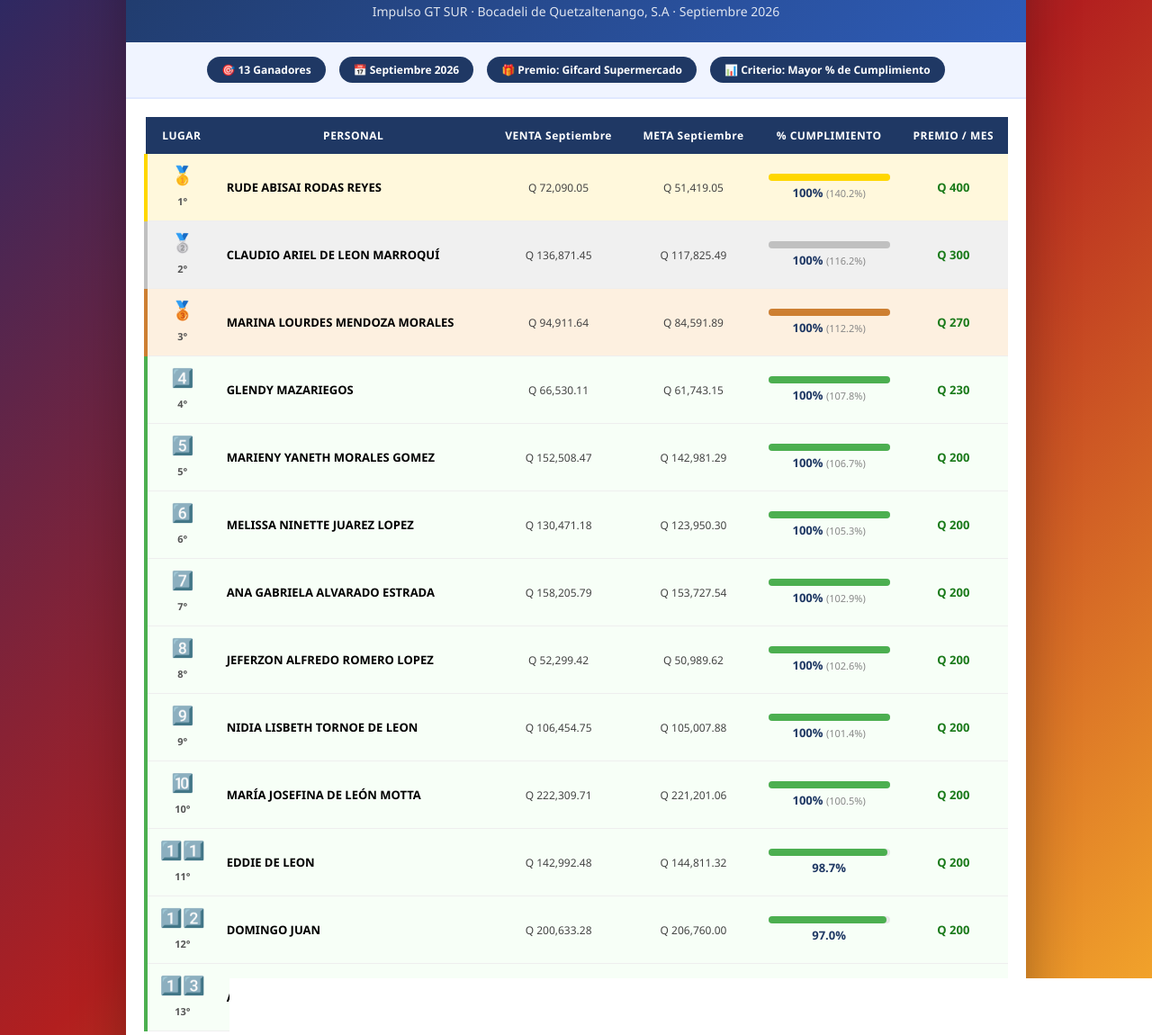
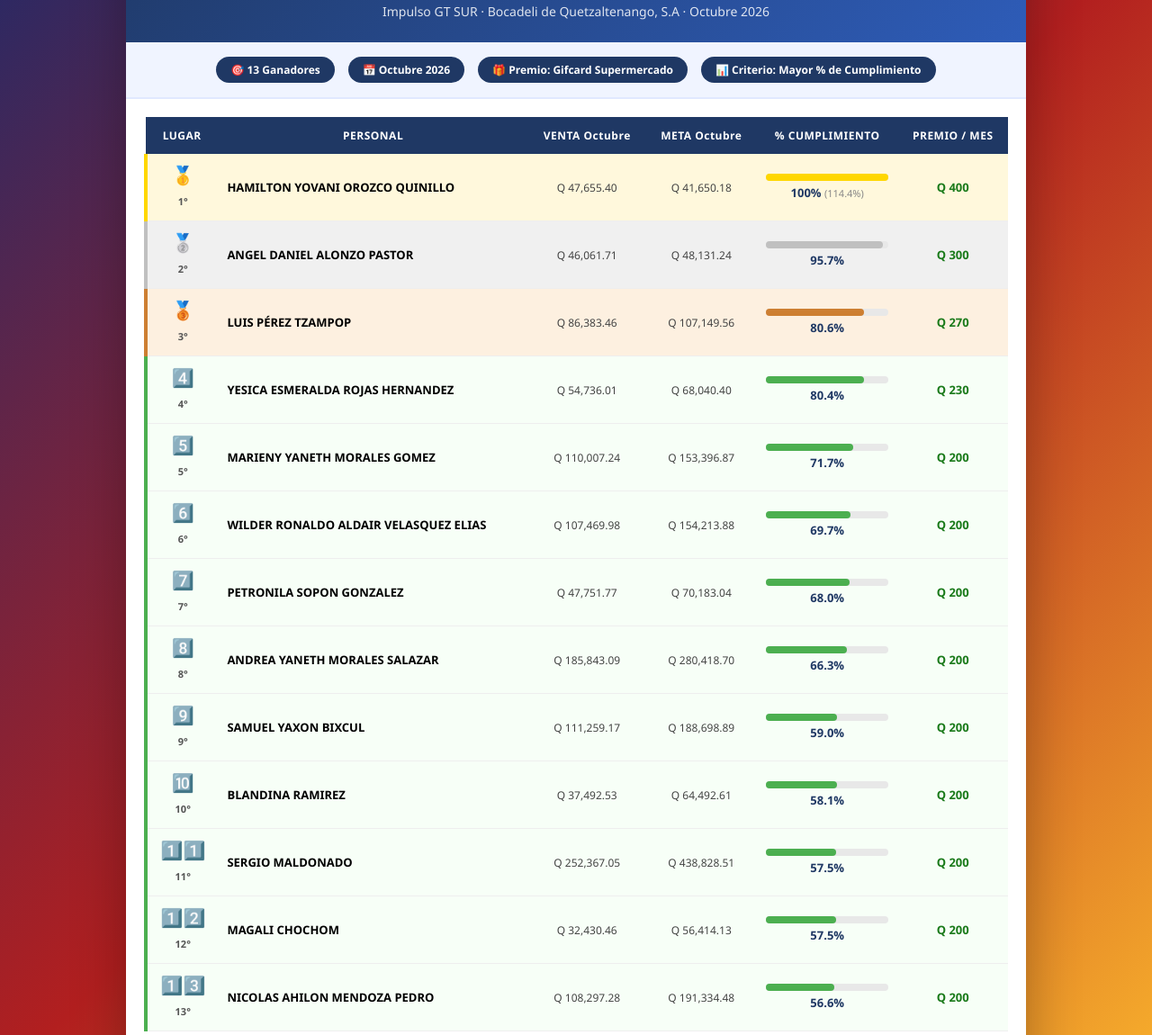
Before and after one commit to jmichelena/IncentivoImpulso, a plain HTML site: page index.html in a window 1280 px wide. Shown: the part 184-1334 px from the top of the page at 90% size. Drawn offline with Linux system fonts and the light colour scheme.

Commit message:
Update index.html

```diff
--- a/index.html
+++ b/index.html
@@ -3,7 +3,7 @@
 <head>
   <meta charset="UTF-8">
   <meta name="viewport" content="width=device-width, initial-scale=1.0">
-  <title>🏆 Ganadores Incentivo Mayoreo - Septiembre 2026 actualizado 22/07</title>
+  <title>🏆 Ganadores Incentivo Mayoreo - Octubre 2026 actualizado 22/07</title>
   <style>
     * { box-sizing: border-box; margin: 0; padding: 0; }
     body {
@@ -81,12 +81,12 @@
     <div class="header">
       <span class="trophy">🏆</span>
       <h1>PLAN INCENTIVO IMPULSADORAS Y COLOCADORES</h1>
-      <p>Impulso GT SUR · Bocadeli de Quetzaltenango, S.A · Septiembre 2026</p>
+      <p>Impulso GT SUR · Bocadeli de Quetzaltenango, S.A · Octubre 2026</p>
     </div>
 
     <div class="badges">
       <span class="badge">🎯 13 Ganadores</span>
-      <span class="badge">📅 Septiembre 2026</span>
+      <span class="badge">📅 Octubre 2026</span>
       <span class="badge">🎁 Premio: Gifcard Supermercado</span>
       <span class="badge">📊 Criterio: Mayor % de Cumplimiento</span>
     </div>
@@ -97,8 +97,8 @@
           <tr>
             <th>LUGAR</th>
             <th>PERSONAL</th>
-            <th>VENTA Septiembre</th>
-            <th>META Septiembre</th>
+            <th>VENTA Octubre</th>
+            <th>META Octubre</th>
             <th>% CUMPLIMIENTO</th>
             <th>PREMIO / MES</th>
           </tr>
@@ -107,170 +107,170 @@
 
         <tr style="background:#FFF8DC; border-left:4px solid #FFD700;">
           <td class="lugar">🥇<br><span class="num-lugar">1°</span></td>
-          <td class="nombre">RUDE ABISAI RODAS REYES</td>
-          <td class="monto">Q 72,090.05</td>
-          <td class="monto">Q 51,419.05</td>
+          <td class="nombre">HAMILTON YOVANI OROZCO QUINILLO</td>
+          <td class="monto">Q 47,655.40</td>
+          <td class="monto">Q 41,650.18</td>
           <td class="pct-cell">
             <div class="bar-wrap">
               <div class="bar" style="width:100%;background:#FFD700;"></div>
             </div>
-            <span class="pct-label">100% <span class='real-pct'>(140.2%)</span></span>
+            <span class="pct-label">100% <span class='real-pct'>(114.4%)</span></span>
           </td>
           <td class="premio">Q 400</td>
         </tr>
         <tr style="background:#F0F0F0; border-left:4px solid #C0C0C0;">
           <td class="lugar">🥈<br><span class="num-lugar">2°</span></td>
-          <td class="nombre">CLAUDIO ARIEL DE LEON MARROQUÍ</td>
-          <td class="monto">Q 136,871.45</td>
-          <td class="monto">Q 117,825.49</td>
+          <td class="nombre">ANGEL DANIEL ALONZO PASTOR</td>
+          <td class="monto">Q 46,061.71</td>
+          <td class="monto">Q 48,131.24</td>
           <td class="pct-cell">
             <div class="bar-wrap">
-              <div class="bar" style="width:100%;background:#C0C0C0;"></div>
+              <div class="bar" style="width:95%;background:#C0C0C0;"></div>
             </div>
-            <span class="pct-label">100% <span class='real-pct'>(116.2%)</span></span>
+            <span class="pct-label">95.7%</span>
           </td>
           <td class="premio">Q 300</td>
         </tr>
         <tr style="background:#FDF0E0; border-left:4px solid #CD7F32;">
           <td class="lugar">🥉<br><span class="num-lugar">3°</span></td>
-          <td class="nombre">MARINA LOURDES MENDOZA MORALES</td>
-          <td class="monto">Q 94,911.64</td>
-          <td class="monto">Q 84,591.89</td>
+          <td class="nombre">LUIS PÉREZ TZAMPOP</td>
+          <td class="monto">Q 86,383.46</td>
+          <td class="monto">Q 107,149.56</td>
           <td class="pct-cell">
             <div class="bar-wrap">
-              <div class="bar" style="width:100%;background:#CD7F32;"></div>
+              <div class="bar" style="width:80%;background:#CD7F32;"></div>
             </div>
-            <span class="pct-label">100% <span class='real-pct'>(112.2%)</span></span>
+            <span class="pct-label">80.6%</span>
           </td>
           <td class="premio">Q 270</td>
         </tr>
         <tr style="background:#F7FFF7; border-left:4px solid #4CAF50;">
           <td class="lugar">4️⃣<br><span class="num-lugar">4°</span></td>
-          <td class="nombre">GLENDY MAZARIEGOS </td>
-          <td class="monto">Q 66,530.11</td>
-          <td class="monto">Q 61,743.15</td>
+          <td class="nombre">YESICA ESMERALDA ROJAS HERNANDEZ</td>
+          <td class="monto">Q 54,736.01</td>
+          <td class="monto">Q 68,040.40</td>
           <td class="pct-cell">
             <div class="bar-wrap">
-              <div class="bar" style="width:100%;background:#4CAF50;"></div>
+              <div class="bar" style="width:80%;background:#4CAF50;"></div>
             </div>
-            <span class="pct-label">100% <span class='real-pct'>(107.8%)</span></span>
+            <span class="pct-label">80.4%</span>
           </td>
           <td class="premio">Q 230</td>
         </tr>
         <tr style="background:#F7FFF7; border-left:4px solid #4CAF50;">
           <td class="lugar">5️⃣<br><span class="num-lugar">5°</span></td>
           <td class="nombre">MARIENY YANETH MORALES GOMEZ</td>
-          <td class="monto">Q 152,508.47</td>
-          <td class="monto">Q 142,981.29</td>
+          <td class="monto">Q 110,007.24</td>
+          <td class="monto">Q 153,396.87</td>
           <td class="pct-cell">
             <div class="bar-wrap">
-              <div class="bar" style="width:100%;background:#4CAF50;"></div>
+              <div class="bar" style="width:71%;background:#4CAF50;"></div>
             </div>
-            <span class="pct-label">100% <span class='real-pct'>(106.7%)</span></span>
+            <span class="pct-label">71.7%</span>
           </td>
           <td class="premio">Q 200</td>
         </tr>
         <tr style="background:#F7FFF7; border-left:4px solid #4CAF50;">
           <td class="lugar">6️⃣<br><span class="num-lugar">6°</span></td>
-          <td class="nombre">MELISSA NINETTE JUAREZ LOPEZ</td>
-          <td class="monto">Q 130,471.18</td>
-          <td class="monto">Q 123,950.30</td>
+          <td class="nombre">WILDER RONALDO ALDAIR VELASQUEZ ELIAS</td>
+          <td class="monto">Q 107,469.98</td>
+          <td class="monto">Q 154,213.88</td>
           <td class="pct-cell">
             <div class="bar-wrap">
-              <div class="bar" style="width:100%;background:#4CAF50;"></div>
+              <div class="bar" style="width:69%;background:#4CAF50;"></div>
             </div>
-            <span class="pct-label">100% <span class='real-pct'>(105.3%)</span></span>
+            <span class="pct-label">69.7%</span>
           </td>
           <td class="premio">Q 200</td>
         </tr>
         <tr style="background:#F7FFF7; border-left:4px solid #4CAF50;">
           <td class="lugar">7️⃣<br><span class="num-lugar">7°</span></td>
-          <td class="nombre">ANA GABRIELA ALVARADO ESTRADA</td>
-          <td class="monto">Q 158,205.79</td>
-          <td class="monto">Q 153,727.54</td>
+          <td class="nombre">PETRONILA SOPON GONZALEZ</td>
+          <td class="monto">Q 47,751.77</td>
+          <td class="monto">Q 70,183.04</td>
           <td class="pct-cell">
             <div class="bar-wrap">
-              <div class="bar" style="width:100%;background:#4CAF50;"></div>
+              <div class="bar" style="width:68%;background:#4CAF50;"></div>
             </div>
-            <span class="pct-label">100% <span class='real-pct'>(102.9%)</span></span>
+            <span class="pct-label">68.0%</span>
           </td>
           <td class="premio">Q 200</td>
         </tr>
         <tr style="background:#F7FFF7; border-left:4px solid #4CAF50;">
           <td class="lugar">8️⃣<br><span class="num-lugar">8°</span></td>
-          <td class="nombre">JEFERZON ALFREDO ROMERO LOPEZ</td>
-          <td class="monto">Q 52,299.42</td>
-          <td class="monto">Q 50,989.62</td>
+          <td class="nombre">ANDREA YANETH MORALES SALAZAR</td>
+          <td class="monto">Q 185,843.09</td>
+          <td class="monto">Q 280,418.70</td>
           <td class="pct-cell">
             <div class="bar-wrap">
-              <div class="bar" style="width:100%;background:#4CAF50;"></div>
+              <div class="bar" style="width:66%;background:#4CAF50;"></div>
             </div>
-            <span class="pct-label">100% <span class='real-pct'>(102.6%)</span></span>
+            <span class="pct-label">66.3%</span>
           </td>
           <td class="premio">Q 200</td>
         </tr>
         <tr style="background:#F7FFF7; border-left:4px solid #4CAF50;">
           <td class="lugar">9️⃣<br><span class="num-lugar">9°</span></td>
-          <td class="nombre">NIDIA LISBETH TORNOE DE LEON</td>
-          <td class="monto">Q 106,454.75</td>
-          <td class="monto">Q 105,007.88</td>
+          <td class="nombre">SAMUEL YAXON BIXCUL</td>
+          <td class="monto">Q 111,259.17</td>
+          <td class="monto">Q 188,698.89</td>
           <td class="pct-cell">
             <div class="bar-wrap">
-              <div class="bar" style="width:100%;background:#4CAF50;"></div>
+              <div class="bar" style="width:58%;background:#4CAF50;"></div>
             </div>
-            <span class="pct-label">100% <span class='real-pct'>(101.4%)</span></span>
+            <span class="pct-label">59.0%</span>
           </td>
           <td class="premio">Q 200</td>
         </tr>
         <tr style="background:#F7FFF7; border-left:4px solid #4CAF50;">
           <td class="lugar">🔟<br><span class="num-lugar">10°</span></td>
-          <td class="nombre">MARÍA JOSEFINA DE LEÓN MOTTA</td>
-          <td class="monto">Q 222,309.71</td>
-          <td class="monto">Q 221,201.06</td>
+          <td class="nombre">BLANDINA RAMIREZ</td>
+          <td class="monto">Q 37,492.53</td>
+          <td class="monto">Q 64,492.61</td>
           <td class="pct-cell">
             <div class="bar-wrap">
-              <div class="bar" style="width:100%;background:#4CAF50;"></div>
+              <div class="bar" style="width:58%;background:#4CAF50;"></div>
             </div>
-            <span class="pct-label">100% <span class='real-pct'>(100.5%)</span></span>
+            <span class="pct-label">58.1%</span>
           </td>
           <td class="premio">Q 200</td>
         </tr>
         <tr style="background:#F7FFF7; border-left:4px solid #4CAF50;">
           <td class="lugar">1️⃣1️⃣<br><span class="num-lugar">11°</span></td>
-          <td class="nombre">EDDIE DE LEON</td>
-          <td class="monto">Q 142,992.48</td>
-          <td class="monto">Q 144,811.32</td>
+          <td class="nombre">SERGIO MALDONADO</td>
+          <td class="monto">Q 252,367.05</td>
+          <td class="monto">Q 438,828.51</td>
           <td class="pct-cell">
             <div class="bar-wrap">
-              <div class="bar" style="width:98%;background:#4CAF50;"></div>
+              <div class="bar" style="width:57%;background:#4CAF50;"></div>
             </div>
-            <span class="pct-label">98.7%</span>
+            <span class="pct-label">57.5%</span>
           </td>
           <td class="premio">Q 200</td>
         </tr>
         <tr style="background:#F7FFF7; border-left:4px solid #4CAF50;">
           <td class="lugar">1️⃣2️⃣<br><span class="num-lugar">12°</span></td>
-          <td class="nombre">DOMINGO JUAN</td>
-          <td class="monto">Q 200,633.28</td>
-          <td class="monto">Q 206,760.00</td>
+          <td class="nombre">MAGALI CHOCHOM</td>
+          <td class="monto">Q 32,430.46</td>
+          <td class="monto">Q 56,414.13</td>
           <td class="pct-cell">
             <div class="bar-wrap">
-              <div class="bar" style="width:97%;background:#4CAF50;"></div>
+              <div class="bar" style="width:57%;background:#4CAF50;"></div>
             </div>
-            <span class="pct-label">97.0%</span>
+            <span class="pct-label">57.5%</span>
           </td>
           <td class="premio">Q 200</td>
         </tr>
         <tr style="background:#F7FFF7; border-left:4px solid #4CAF50;">
           <td class="lugar">1️⃣3️⃣<br><span class="num-lugar">13°</span></td>
-          <td class="nombre">ALEXIS EMMANUEL MORALES CHIROY</td>
-          <td class="monto">Q 136,405.92</td>
-          <td class="monto">Q 140,660.00</td>
+          <td class="nombre">NICOLAS AHILON MENDOZA PEDRO</td>
+          <td class="monto">Q 108,297.28</td>
+          <td class="monto">Q 191,334.48</td>
           <td class="pct-cell">
             <div class="bar-wrap">
-              <div class="bar" style="width:96%;background:#4CAF50;"></div>
+              <div class="bar" style="width:56%;background:#4CAF50;"></div>
             </div>
-            <span class="pct-label">97.0%</span>
+            <span class="pct-label">56.6%</span>
           </td>
           <td class="premio">Q 200</td>
         </tr>
```
